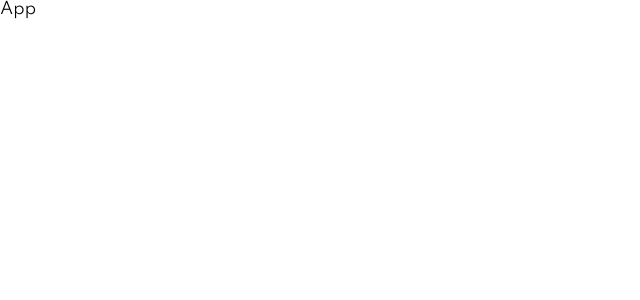
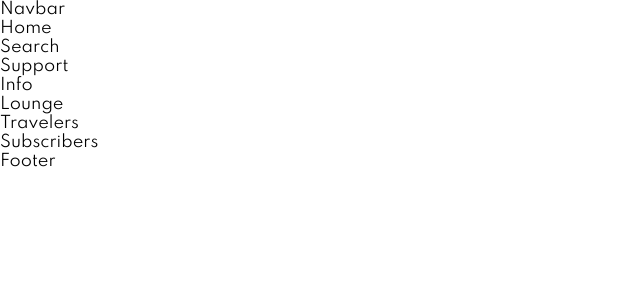
Before and after one commit to Nagydani11/accountantSite, a React (Vite) app in the folder accountant/: page / in a window 1280 px wide. Shown: the top 300 px of the page, without its empty margins (0-640 px from the left). Built offline with nearby package versions, Linux system fonts and the light colour scheme.

Commit message:
Components setup

```diff
--- a/accountant/src/App.jsx
+++ b/accountant/src/App.jsx
@@ -1,7 +1,26 @@
 import React from "react";
+import Footer from "./Components/Footer/Footer";
+import Home from "./Components/Home/Home";
+import Info from "./Components/Info/Info";
+import Lounge from "./Components/Lounge/Lounge";
+import Navbar from "./Components/Navbar/Navbar";
+import Search from "./Components/Search/Search";
+import Subscribers from "./Components/Subscribers/Subscribers";
+import Support from "./Components/Support/Support";
+import Travelers from "./Components/Travelers/Travelers";
 
 export default function App(){
   return(
-    <div>App</div>
+    <div>
+      <Navbar />
+      <Home />
+      <Search />
+      <Support />
+      <Info />
+      <Lounge />
+      <Travelers />
+      <Subscribers />
+      <Footer />
+    </div>
   )
 }
--- /dev/null
+++ b/accountant/src/Components/Footer/Footer.jsx
@@ -0,0 +1,7 @@
+import React from "react";
+
+export default function Footer(){
+    return(
+        <div>Footer</div>
+    )
+}
--- /dev/null
+++ b/accountant/src/Components/Home/Home.jsx
@@ -0,0 +1,7 @@
+import React from "react";
+
+export default function Home(){
+    return(
+        <div>Home</div>
+    )
+}
--- /dev/null
+++ b/accountant/src/Components/Info/Info.jsx
@@ -0,0 +1,7 @@
+import React from "react";
+
+export default function Info(){
+    return(
+        <div>Info</div>
+    )
+}
--- /dev/null
+++ b/accountant/src/Components/Lounge/Lounge.jsx
@@ -0,0 +1,7 @@
+import React from "react";
+
+export default function Lounge(){
+    return(
+        <div>Lounge</div>
+    )
+}
--- a/accountant/src/Components/Navbar/Navbar.jsx
+++ b/accountant/src/Components/Navbar/Navbar.jsx
@@ -0,0 +1,7 @@
+import React from "react";
+
+export default function Navbar(){
+    return(
+        <div>Navbar</div>
+    )
+}
--- /dev/null
+++ b/accountant/src/Components/Search/Search.jsx
@@ -0,0 +1,7 @@
+import React from "react";
+
+export default function Search(){
+    return(
+        <div>Search</div>
+    )
+}
--- /dev/null
+++ b/accountant/src/Components/Subscribers/Subscribers.jsx
@@ -0,0 +1,7 @@
+import React from "react";
+
+export default function Subscribers(){
+    return(
+        <div>Subscribers</div>
+    )
+}
--- /dev/null
+++ b/accountant/src/Components/Support/Support.jsx
@@ -0,0 +1,7 @@
+import React from "react";
+
+export default function Support(){
+    return(
+        <div>Support</div>
+    )
+}
--- /dev/null
+++ b/accountant/src/Components/Travelers/Travelers.jsx
@@ -0,0 +1,7 @@
+import React from "react";
+
+export default function Travelers(){
+    return(
+        <div>Travelers</div>
+    )
+}
```
